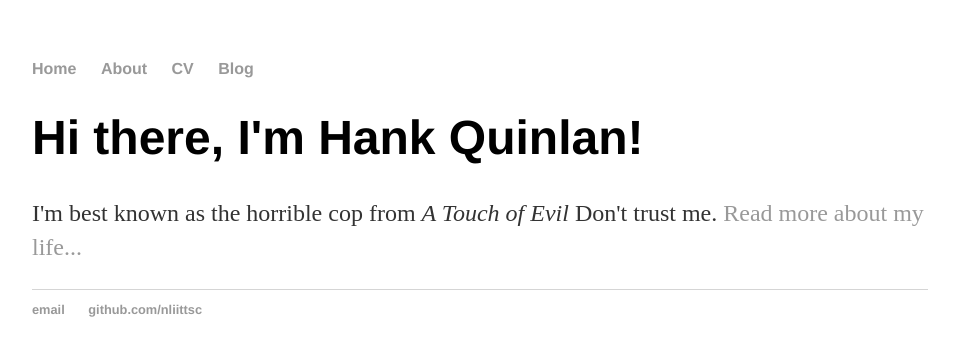
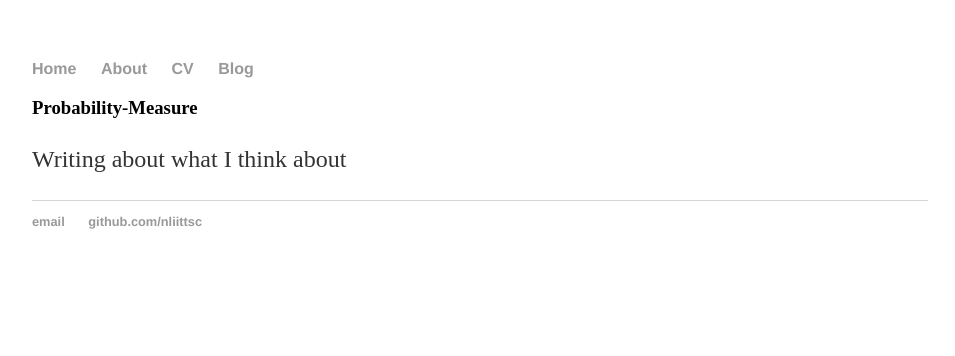
Before and after one commit to GarrettWilliams/nliittsc.github.io, a Jekyll site: the page built from index.html, in a window 1280 px wide. Shown: the top 356 px of the page, without its empty margins (160-1115 px from the left). Built offline with Jekyll 4.4.1, drawn with Linux system fonts in a browser that asks for light colours.

Commit message:
Update index.html

```diff
--- a/index.html
+++ b/index.html
@@ -3,6 +3,6 @@ layout: default
 title: Hank Quinlan, Horrible Cop
 ---
 <div class="blurb">
-	<h1>Hi there, I'm Hank Quinlan!</h1>
-	<p>I'm best known as the horrible cop from <em>A Touch of Evil</em> Don't trust me. <a href="/about">Read more about my life...</a></p>
+	<h3>Probability-Measure</h3>
+	<p>Writing about what I think about</p>
 </div><!-- /.blurb -->
```
